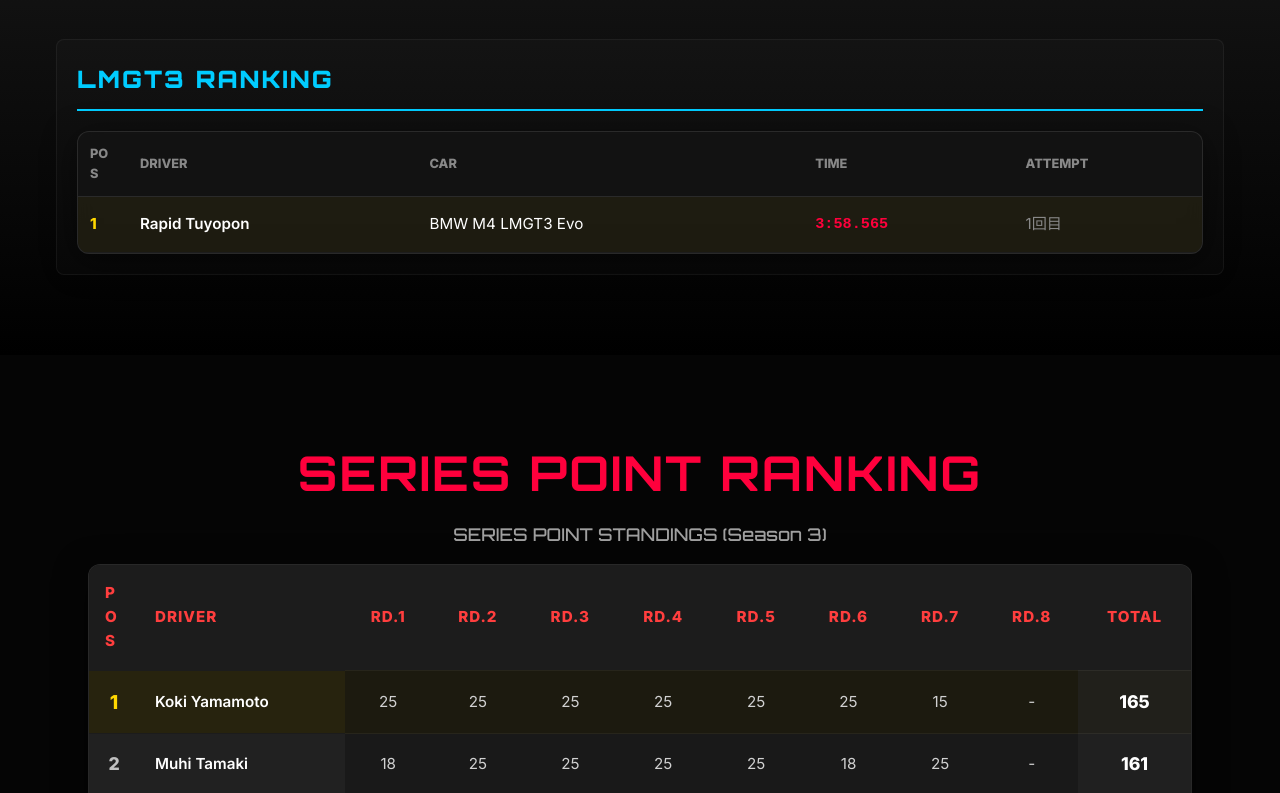
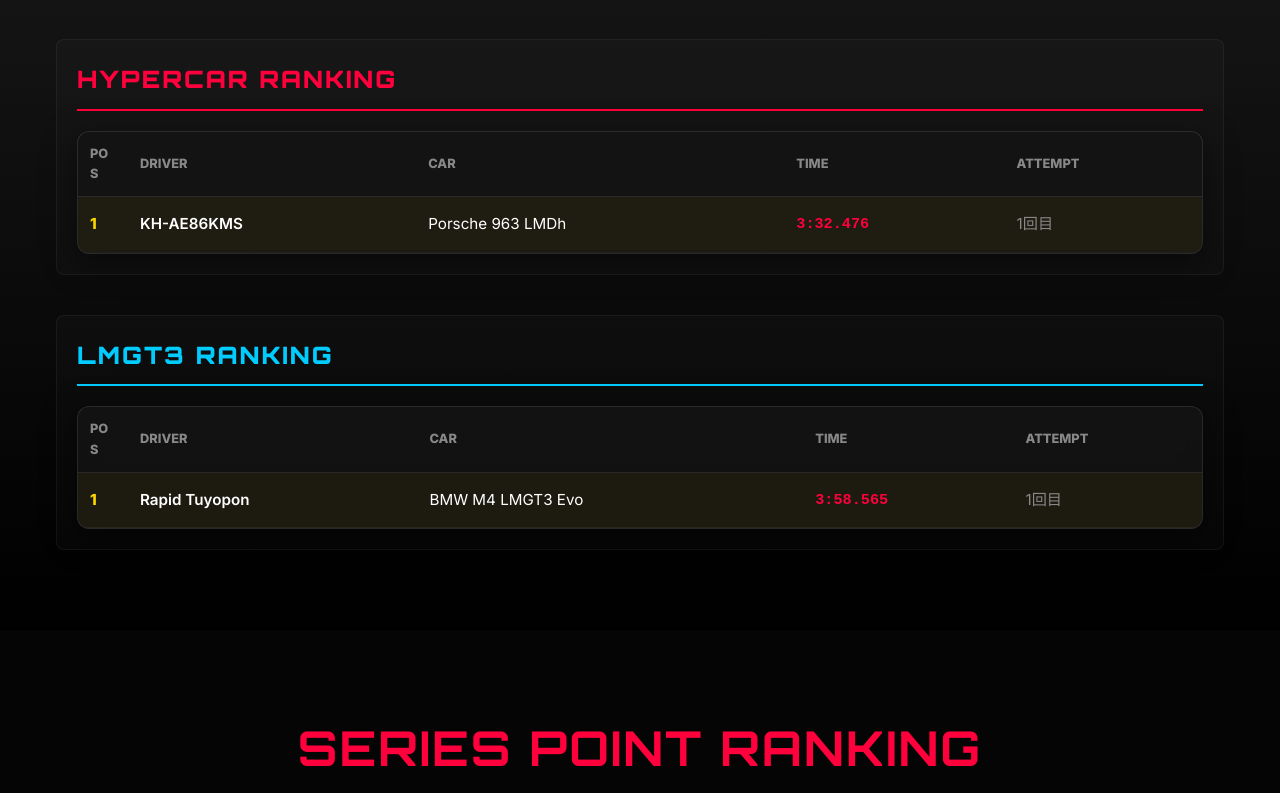
Before and after one commit to ciccida/wec-sprint-series, a React (Vite) app: page / in a window 1280 px wide. Shown: the part 3820-4613 px from the top of the page. Built offline with nearby package versions, Linux system fonts and the light colour scheme; no server answers.

Commit message:
fix: manually add KH-AE86KMS Time Attack entry for Round 8 due to hashtag typo

```diff
--- a/src/data/timeAttackData.js
+++ b/src/data/timeAttackData.js
@@ -77,7 +77,8 @@ export const timeAttackData = {
       ] },
     "7": { image: "/images/ta/vol3_rd7_cover.jpg", results: [] },
     "8": { image: "/images/ta/vol3_rd8_cover.jpg", results: [
-        { name: "Rapid Tuyopon", class: "LMGT3", car: "BMW M4 LMGT3 Evo", time: "3:58.565", attempt: 1 }
+        { name: "Rapid Tuyopon", class: "LMGT3", car: "BMW M4 LMGT3 Evo", time: "3:58.565", attempt: 1 },
+        { name: "KH-AE86KMS", class: "HYPERCAR", car: "Porsche 963 LMDh", time: "3:32.476", attempt: 1 }
       ] }
   }
 };
```
